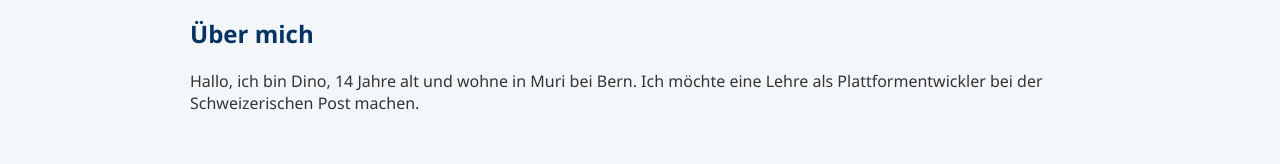
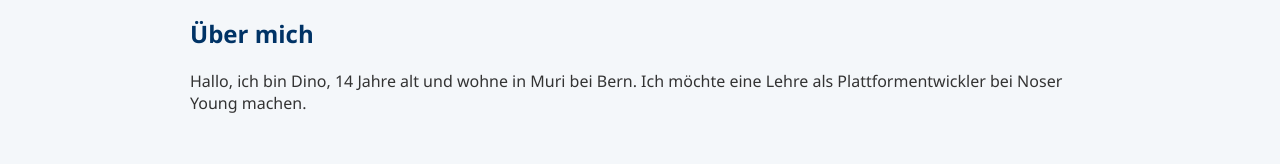
Before and after one commit to Dino201174/Meine-Bewerbung-Noser-Young, a plain HTML site: page index.html in a window 1280 px wide. Shown: the part 691-855 px from the top of the page. Drawn offline with Linux system fonts and the light colour scheme.

Commit message:
Add files via upload

```diff
--- a/index.html
+++ b/index.html
@@ -100,8 +100,7 @@
       <h2>Über mich</h2>
       <p>
         Hallo, ich bin Dino, 14 Jahre alt und wohne in Muri bei Bern.
-        Ich möchte eine Lehre als Plattformentwickler bei der Schweizerischen Post machen.
-
+        Ich möchte eine Lehre als Plattformentwickler bei Noser Young machen.
       </p>
     </section>
   <section id="lebenslauf">
```
